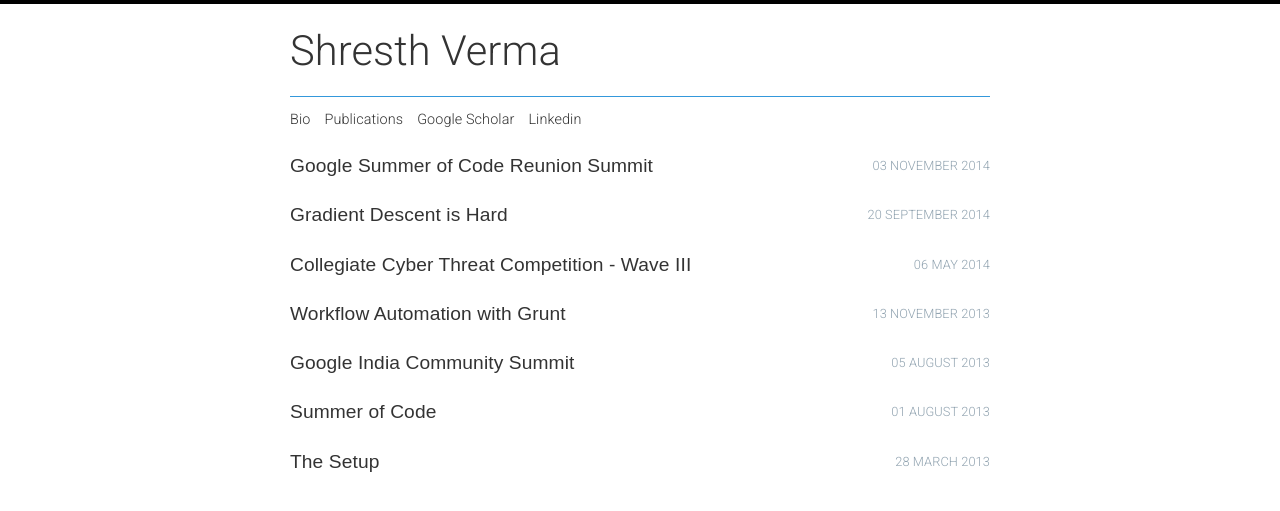
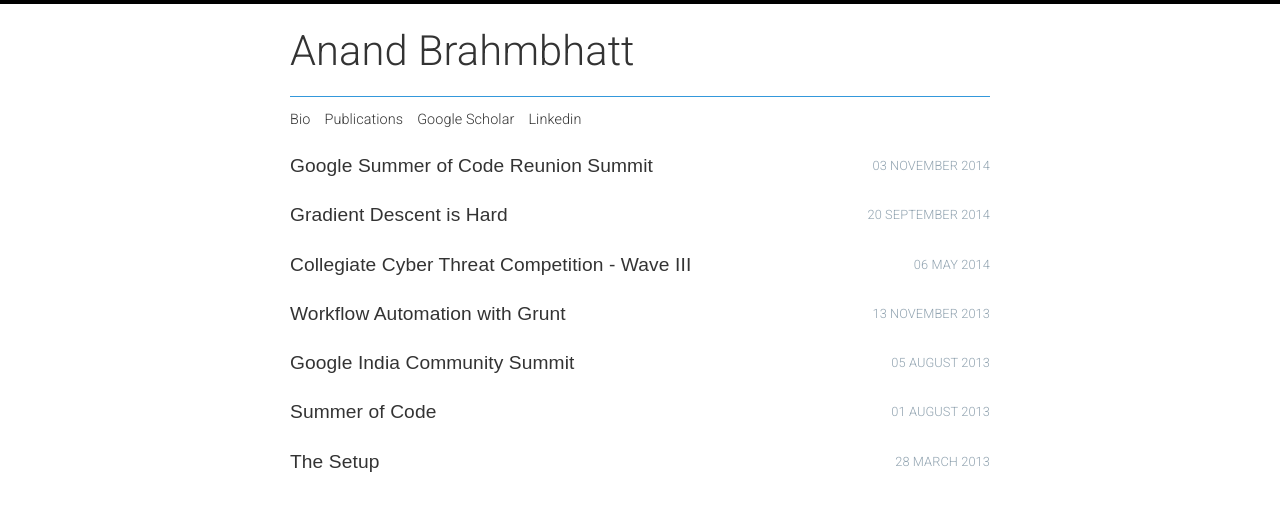
Before and after one commit to navoditas/navoditas.github.io, a Jekyll site: the page built from _pages/old.md, in a window 1280 px wide. Shown: the top 511 px of the page. Built offline with Jekyll 4.4.1, drawn with Linux system fonts in a browser that asks for light colours.

Commit message:
Update default.html

```diff
--- a/_layouts/default.html
+++ b/_layouts/default.html
@@ -121,7 +121,7 @@
             <div class="page-header">
                 <div class="row">
                     <div class="col-xs-12">
-                        <h1 id="name-block"><a href="/">Shresth Verma</b></a></h1>
+                        <h1 id="name-block"><a href="/">Anand Brahmbhatt</b></a></h1>
                     </div>
                     <div class="col-xs-12">
                         <ul class="nav-bar">
```
